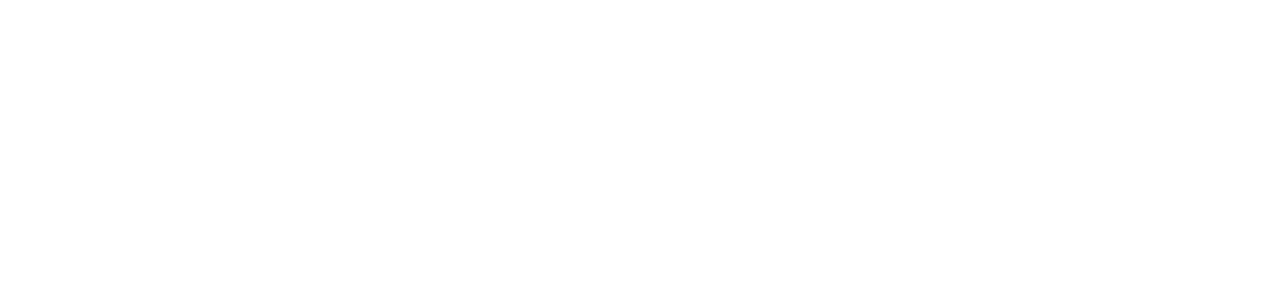
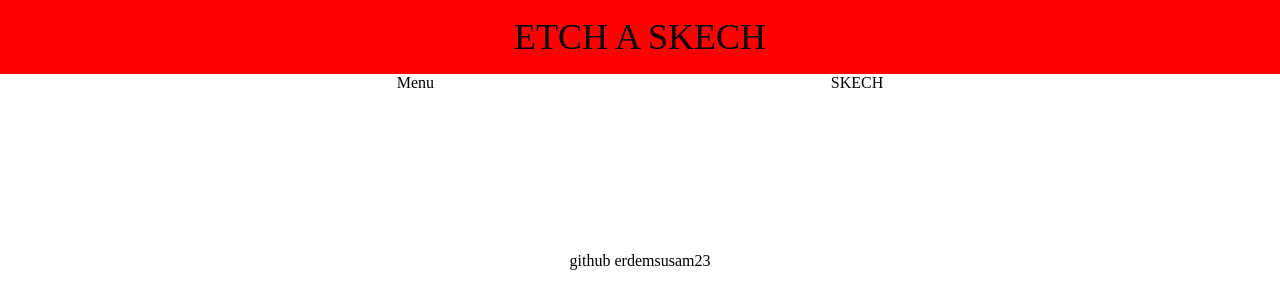
Before and after one commit to ErdemSusam23/Etch-a-Sketch, a plain HTML site: page index.html in a window 1280 px wide. Drawn offline with Linux system fonts and the light colour scheme.

Commit message:
add basic html and style

```diff
--- a/index.html
+++ b/index.html
@@ -13,6 +13,12 @@
 		<title>Document</title>
 	</head>
 	<body>
+		<header>ETCH A SKECH</header>
+		<div id="mid-container">
+			<div class="left-container">Menu</div>
+			<div class="container">SKECH</div>
+		</div>
+		<footer>github erdemsusam23</footer>
 		<script src="index.js"></script>
 	</body>
 </html>
--- a/style.css
+++ b/style.css
@@ -0,0 +1,25 @@
+body {
+	display: flex;
+	flex-direction: column;
+	justify-items: center;
+	align-items: center;
+	padding: 0px;
+	margin: 0px;
+}
+
+header {
+	display: flex;
+	justify-content: center;
+	align-items: center;
+	font-size: 36px;
+	padding: 16px;
+	background-color: red;
+	width: 100%;
+}
+
+#mid-container {
+	display: flex;
+	justify-content: space-evenly;
+	width: 100%;
+	margin-bottom: 160px;
+}
```
